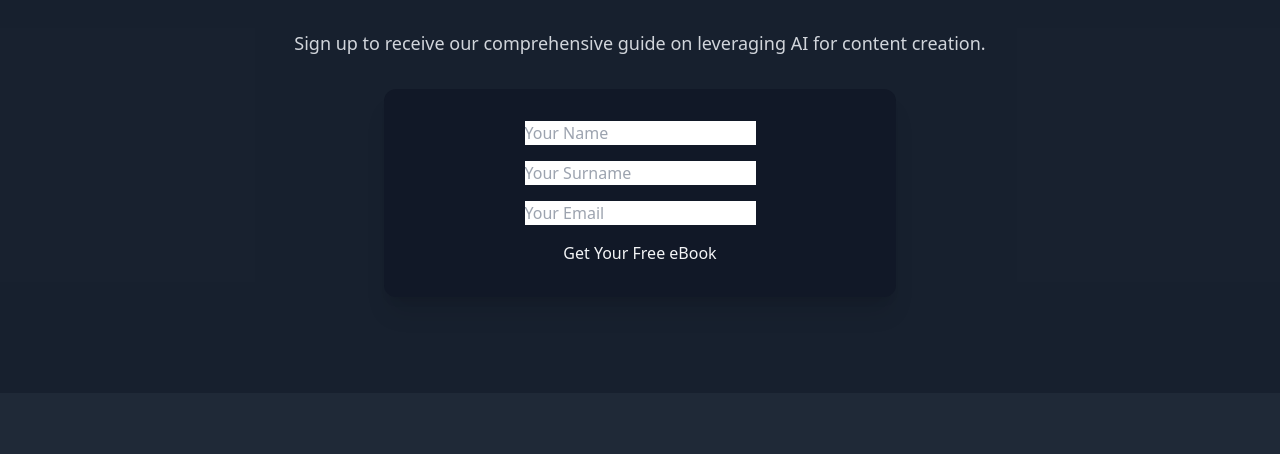
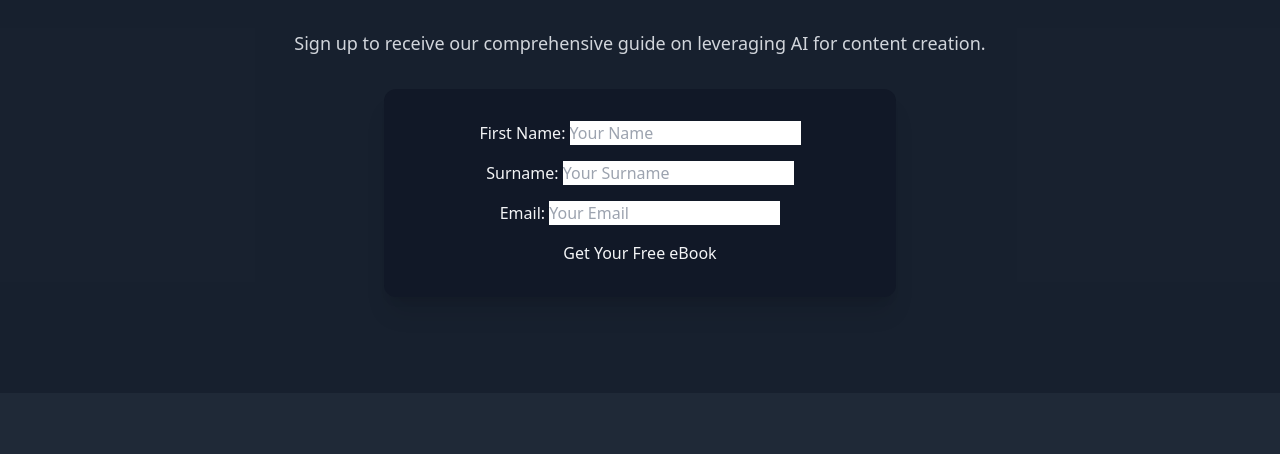
Before and after one commit to XXoltriXX/ai-content-creation-and-automation-2025-02-25-zw0dr, a website built with Vite: page index.html in a window 1280 px wide. Shown: the part 4291-4745 px from the top of the page. Built offline with nearby package versions, Linux system fonts and the light colour scheme.

Commit message:
Update index.html

```diff
--- a/index.html
+++ b/index.html
@@ -201,13 +201,16 @@
                 <div class="bg-gray-900 p-8 rounded-xl shadow-xl max-w-lg mx-auto">
                     <form id="mainForm" class="space-y-4">
                         <div>
-                            <input type="text" name="name" placeholder="Your Name" required class="form-input" />
+                            <label for="name" class="form-label">First Name:</label>
+                            <input type="text" id="name" name="name" placeholder="Your Name" required class="form-input" />
                         </div>
                         <div>
-                            <input type="text" name="surname" placeholder="Your Surname" required class="form-input" />
+                            <label for="surname" class="form-label">Surname:</label>
+                            <input type="text" id="surname" name="surname" placeholder="Your Surname" required class="form-input" />
                         </div>
                         <div>
-                            <input type="email" name="email" placeholder="Your Email" required class="form-input" />
+                            <label for="email" class="form-label">Email:</label>
+                            <input type="email" id="email" name="email" placeholder="Your Email" required class="form-input" />
                         </div>
                         <button type="submit" class="submit-button">Get Your Free eBook</button>
                     </form>
```
